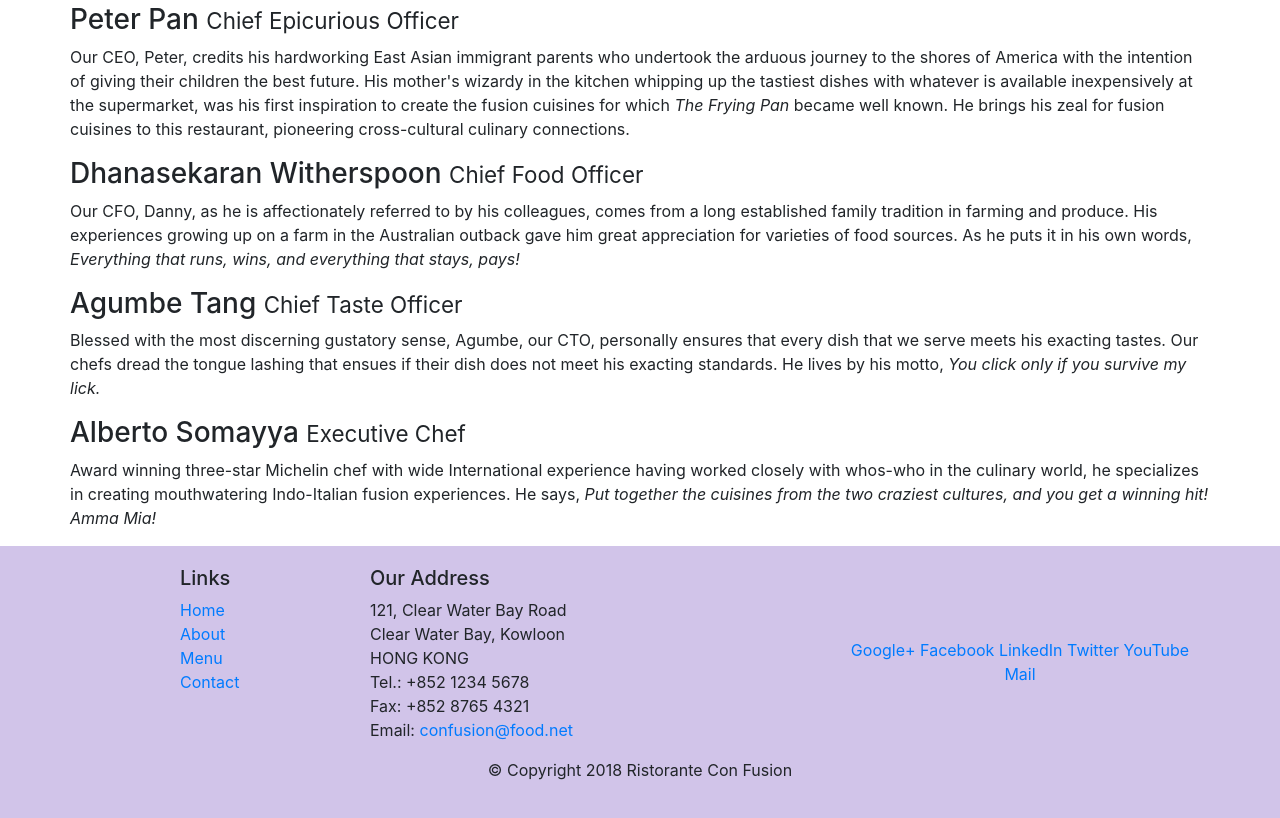
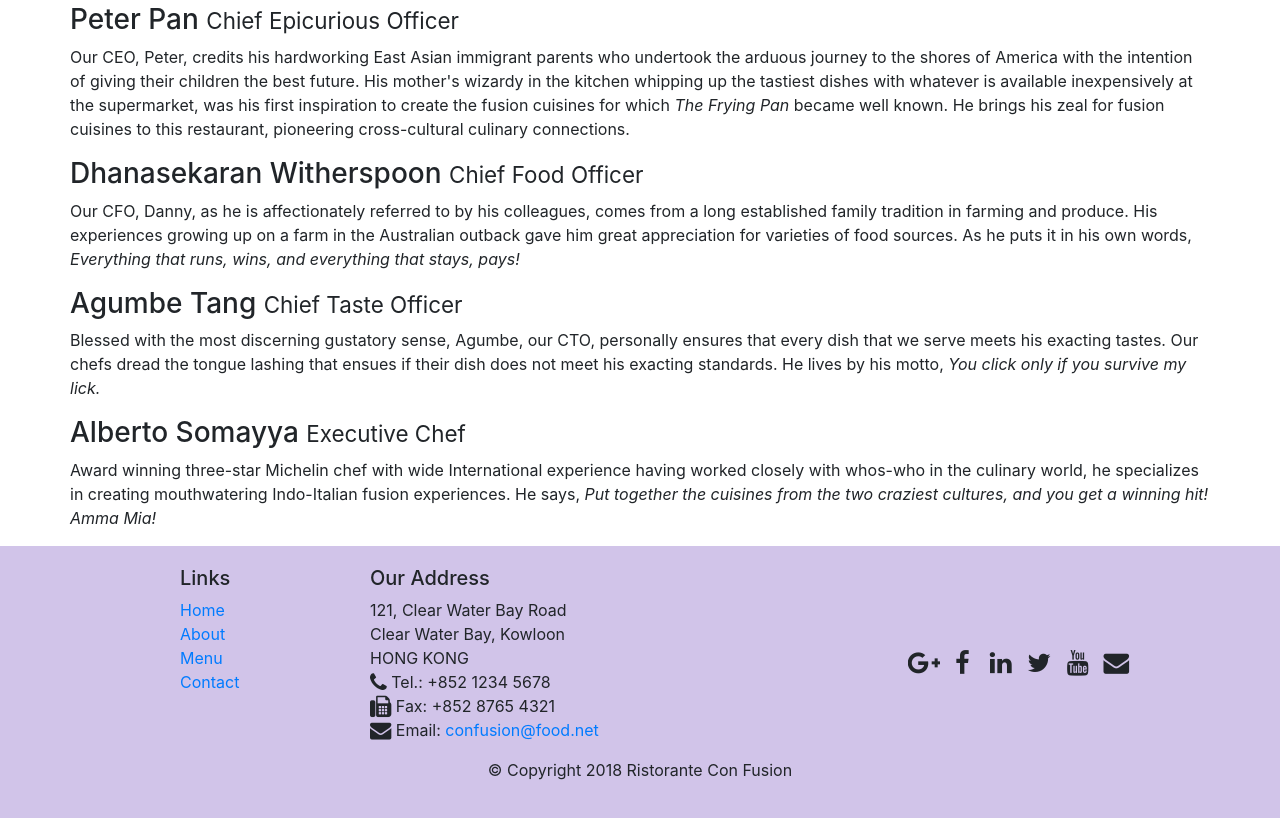
Before and after one commit to chalkinanatalya/project, a website: page aboutus.html in a window 1280 px wide. Shown: the part 822-1640 px from the top of the page. Drawn offline with nearby package versions, Linux system fonts and the light colour scheme.

Commit message:
icon font

```diff
--- a/aboutus.html
+++ b/aboutus.html
@@ -3,6 +3,8 @@
 
 <head>
     <link rel="stylesheet" href="CSS/style.css">
+    <link rel="stylesheet" href="node_modules/font-awesome/css/font-awesome.min.css">
+    <link rel=" stylesheet" href="node_modules/bootstrap-social/bootstrap-social.css">
     <title>Ristorante Con Fusion: About Us</title>
 </head>
 <!-- Required meta tags always come first -->
@@ -22,10 +24,14 @@
             <a class="navbar-brand" href="index.html"> Ristorante Con Fusion</a>
             <div class="collapse navbar-collapse" id="navbar">
                 <ul class="navbar-nav mr-auto">
-                    <li class="nav-item"><a class="nav-link" href="index.html">Home</a></li>
-                    <li class="nav-item active"><a class="nav-link" href="#">About</a></li>
-                    <li class="nav-item"><a class="nav-link" href="#">Menu</a></li>
-                    <li class="nav-item"><a class="nav-link" href="#">Contact</a></li>
+                    <li class="nav-item"><a class="nav-link" href="index.html"> <span class=" fa fa-home fa-lg"></span>
+                            Home</a></li>
+                    <li class="nav-item active"><a class="nav-link" href="#"><span class="fa fa-info fa-lg"></span>
+                            About</a></li>
+                    <li class="nav-item"><a class="nav-link" href="#"> <span class="fa fa-list fa-lg"></span> Menu</a>
+                    </li>
+                    <li class="nav-item"><a class="nav-link" href="#"><span class="fa fa-address-card fa-lg"></span>
+                            Contact</a></li>
                 </ul>
             </div>
         </div>
@@ -126,19 +132,25 @@
                         121, Clear Water Bay Road<br>
                         Clear Water Bay, Kowloon<br>
                         HONG KONG<br>
-                        Tel.: +852 1234 5678<br>
-                        Fax: +852 8765 4321<br>
-                        Email: <a href="mailto:confusion@food.net">confusion@food.net</a>
+                        <i class="fa fa-phone fa-lg"></i> Tel.: +852 1234 5678<br>
+                        <i class="fa fa-fax fa-lg"></i> Fax: +852 8765 4321<br>
+                        <i class="fa fa-envelope fa-lg"></i> Email: <a
+                            href="mailto:confusion@food.net">confusion@food.net</a>
                     </address>
                 </div>
                 <div class="col-12 col-sm-4 align-self-center">
                     <div class="text-center">
-                        <a href="http://google.com/+">Google+</a>
-                        <a href="http://www.facebook.com/profile.php?id=">Facebook</a>
-                        <a href="http://www.linkedin.com/in/">LinkedIn</a>
-                        <a href="http://twitter.com/">Twitter</a>
-                        <a href="http://youtube.com/">YouTube</a>
-                        <a href="mailto:">Mail</a>
+                        <a class="btn btn-social-icon btn-google-plus" href="http://google.com/+"><i
+                                class="fa fa-google-plus"></i></a>
+                        <a class="btn btn-social-icon btn-facebook" href="http://www.facebook.com/profile.php?id="><i
+                                class="fa fa-facebook"></i></a>
+                        <a class="btn btn-social-icon btn-linkedin" href="http://www.linkedin.com/in/"><i
+                                class="fa fa-linkedin"></i></a>
+                        <a class="btn btn-social-icon btn-twitter" href="http://twitter.com/"><i
+                                class="fa fa-twitter"></i></a>
+                        <a class="btn btn-social-icon btn-youtube" href="http://youtube.com/"><i
+                                class="fa fa-youtube"></i></a>
+                        <a class="btn btn-social-icon" href="mailto:"><i class="fa fa-envelope"></i></a>
                     </div>
                 </div>
             </div>
--- a/package.json
+++ b/package.json
@@ -14,7 +14,10 @@
     "lite-server": "^2.3.0"
   },
   "dependencies": {
-    "bootstrap": "^4.0.0",
+    "bootstrap": "^4.6.0",
+    "bootstrap-social": "^5.1.1",
+    "font": "0.0.4",
+    "font-awesome": "^4.7.0",
     "jquery": "^3.3.1",
     "popper.js": "^1.12.9"
   }
```
Also changed, not shown: index.html (+25 -13 lines), 1 other file.
